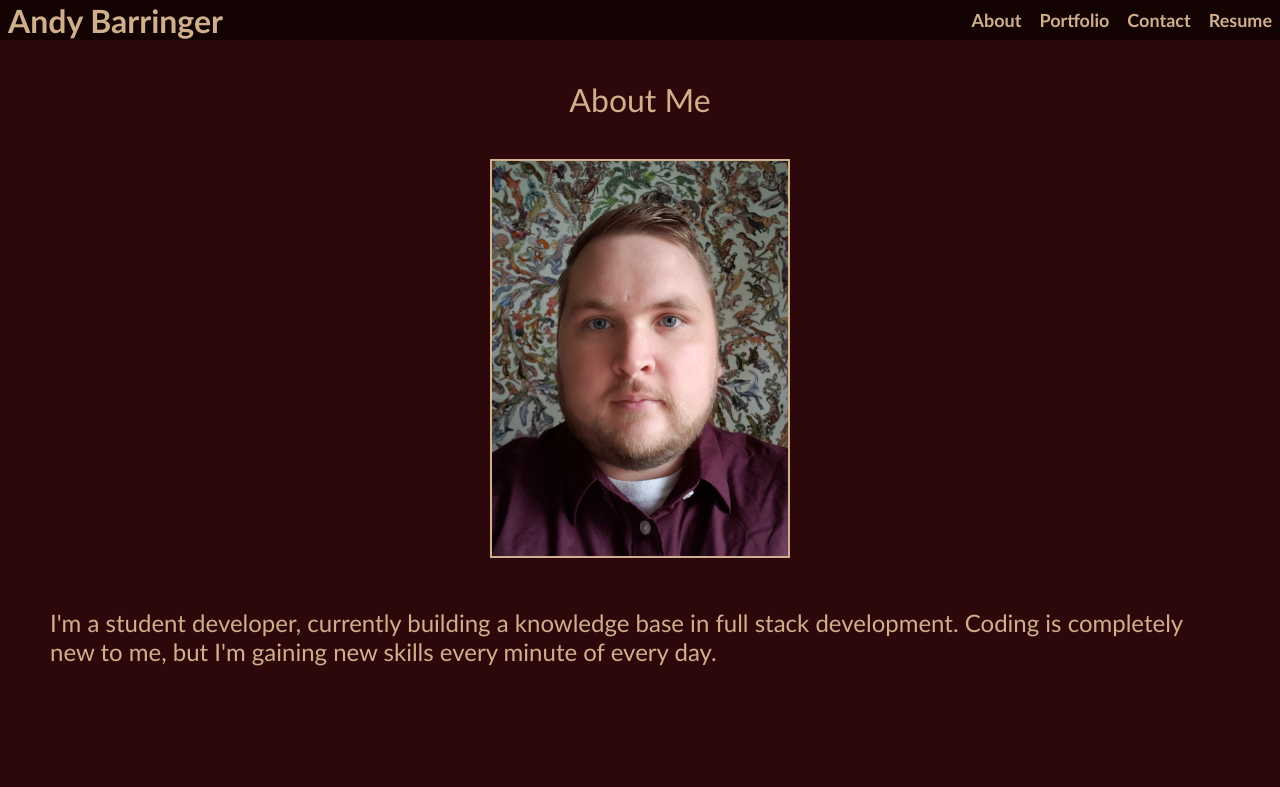
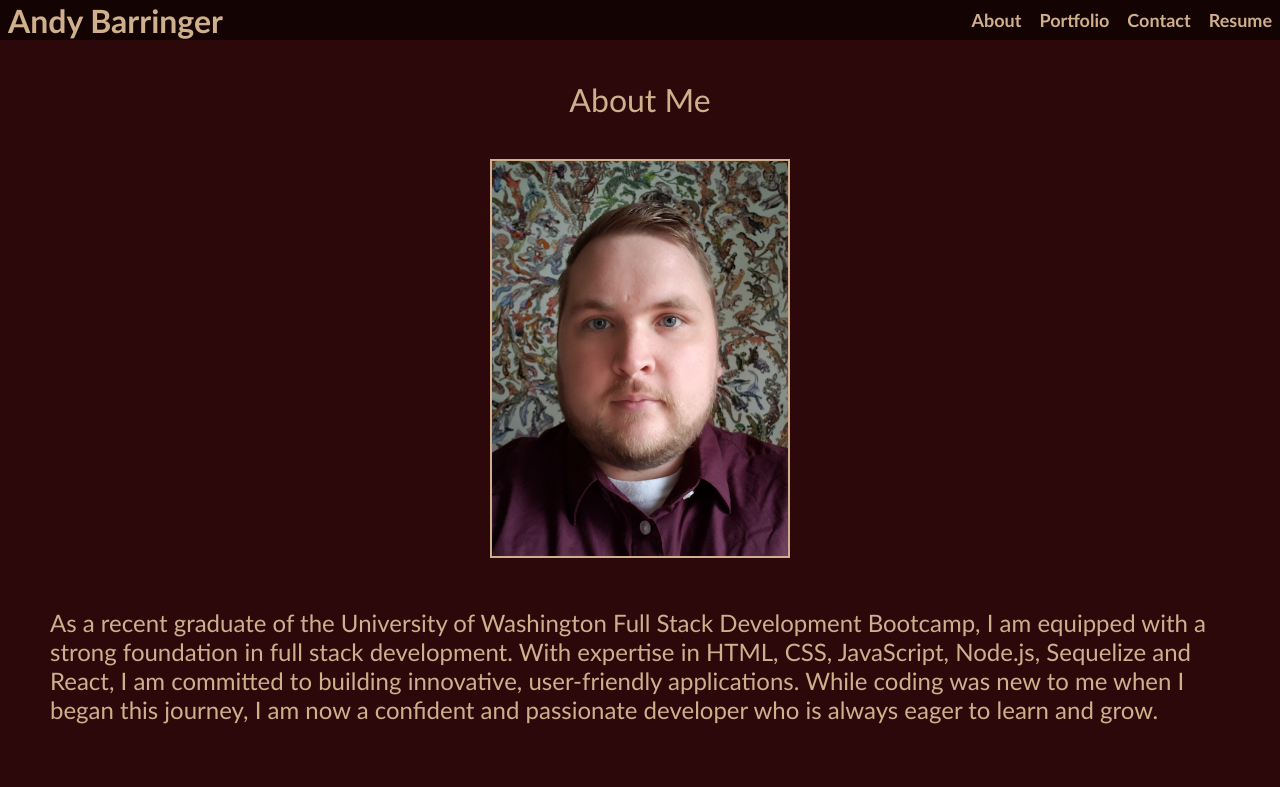
Before and after one commit to wabarringer/portfolio, a React (Create React App) app: page /about in a window 1280 px wide. Shown: the top 787 px of the page. Built offline with nearby package versions, Linux system fonts and the light colour scheme.

Commit message:
Updated about me

```diff
--- a/src/components/pages/about/index.js
+++ b/src/components/pages/about/index.js
@@ -13,9 +13,13 @@ export default function About() {
         <img src={Image} alt="My face!" />
 
         <p>
-          I'm a student developer, currently building a knowledge base in full
-          stack development. Coding is completely new to me, but I'm gaining new
-          skills every minute of every day.
+          As a recent graduate of the University of Washington Full Stack
+          Development Bootcamp, I am equipped with a strong foundation in full
+          stack development. With expertise in HTML, CSS, JavaScript, Node.js,
+          Sequelize and React, I am committed to building innovative,
+          user-friendly applications. While coding was new to me when I began
+          this journey, I am now a confident and passionate developer who is
+          always eager to learn and grow.
         </p>
       </div>
     </main>
```
